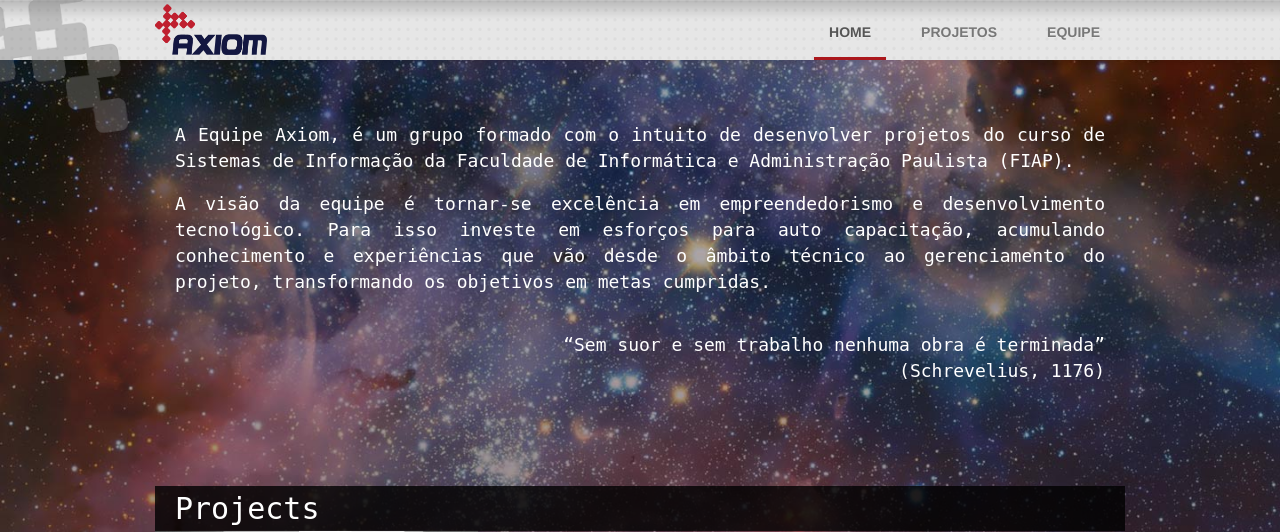
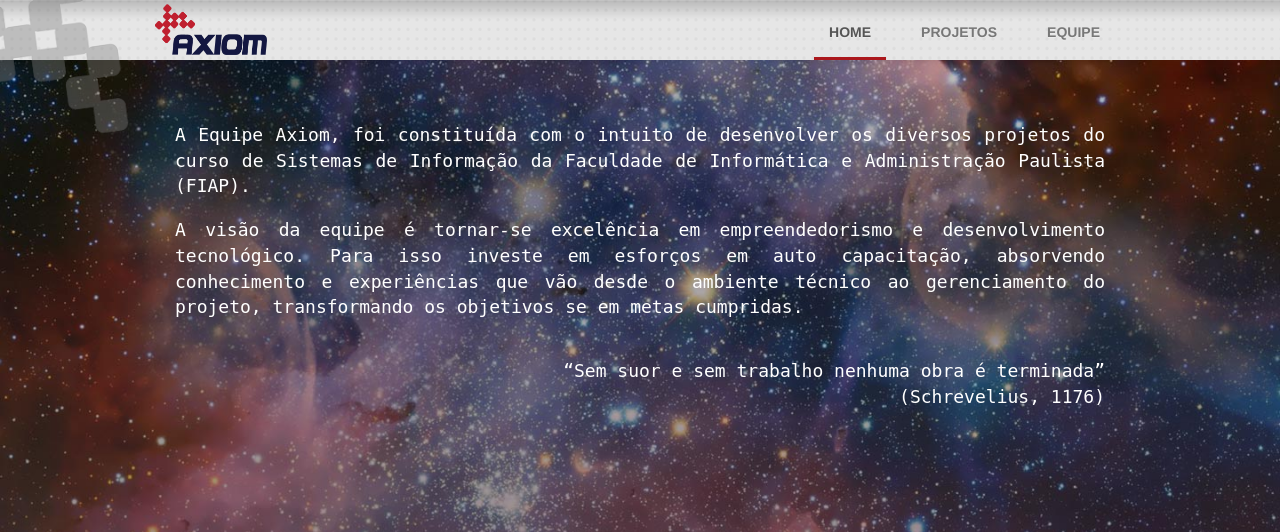
Before and after one commit to gabrielsecani/php_axiom_site, a PHP site: page / in a window 1280 px wide. Shown: the top 532 px of the page. Run offline with PHP 8.4, Linux system fonts and the light colour scheme; some libraries are stand-ins or nearby versions.

Commit message:
new text

```diff
--- a/index.php
+++ b/index.php
@@ -19,13 +19,13 @@ define('INDEX',true);
                     &nbsp;
                 </div>
 
-
-                <p>A Equipe Axiom, é um grupo formado com o intuito de desenvolver projetos do curso de Sistemas de Informação da Faculdade de Informática e Administração Paulista (FIAP).</p>
-                <p>A visão da equipe é tornar-se excelência em empreendedorismo e desenvolvimento tecnológico. Para isso investe em esforços para auto capacitação, acumulando conhecimento e experiências que vão desde o âmbito técnico ao gerenciamento do projeto, transformando os objetivos em metas cumpridas.</p>
+                <p>A Equipe Axiom, foi constituída com o intuito de desenvolver os diversos projetos do curso de Sistemas de Informação da Faculdade de Informática e Administração Paulista (FIAP).</p>
+                <p>A visão da equipe é tornar-se excelência em empreendedorismo e desenvolvimento tecnológico. Para isso investe em esforços em auto capacitação, absorvendo conhecimento e experiências que vão desde o ambiente técnico ao gerenciamento do projeto, transformando os objetivos se em metas cumpridas.</p>
                 <br>
                 <p class="right">“Sem suor e sem trabalho nenhuma obra é terminada” <br>(Schrevelius, 1176)</p>
-
                 <div class="clearfix"></div>
+                <br>
+                <br>
             </div>
         </div>
     </div>
```
